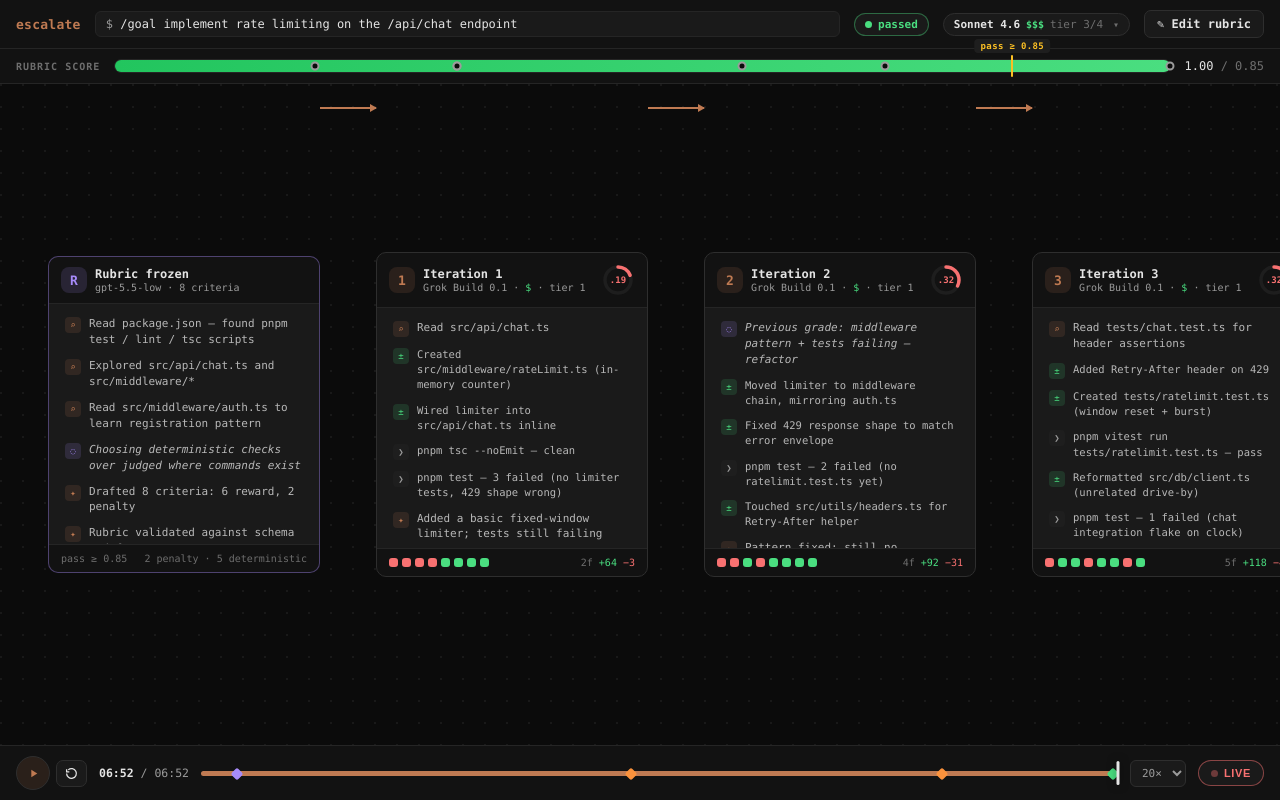
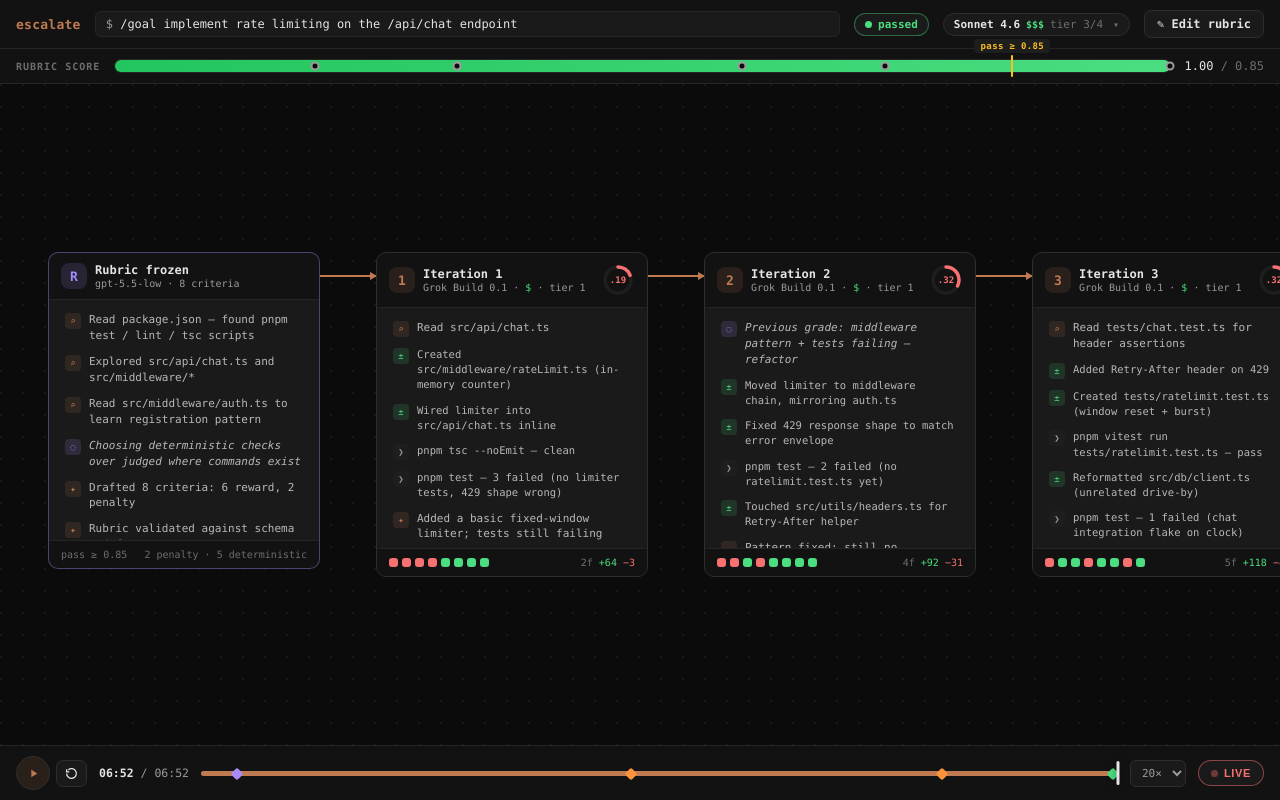
Before and after one commit to khuhub/cursor-escalate, a React (Vite) app in the folder packages/ui/: page / in a window 1280 px wide. Built offline with nearby package versions, Linux system fonts and the light colour scheme; a web font is replaced by a local one.

Commit message:
fix(ui): keep connectors on node heads while centering canvas row
Co-authored-by: Katherine Hu <khuhub@users.noreply.github.com>

```diff
--- a/packages/ui/src/styles.css
+++ b/packages/ui/src/styles.css
@@ -306,6 +306,8 @@ body {
   min-width: 0;
   position: relative;
   overflow: auto;
+  display: flex;
+  align-items: center;
   background:
     radial-gradient(circle at 1px 1px, rgba(255, 255, 255, 0.06) 1px, transparent 0) 0 0 / 22px 22px,
     var(--bg);
@@ -313,12 +315,12 @@ body {
 
 .canvas {
   display: flex;
-  align-items: center;
+  align-items: flex-start;
   gap: 0;
   padding: 0 48px;
-  min-height: 100%;
   width: max-content;
   box-sizing: border-box;
+  flex-shrink: 0;
 }
 
 /* ---------- nodes ---------- */
```
